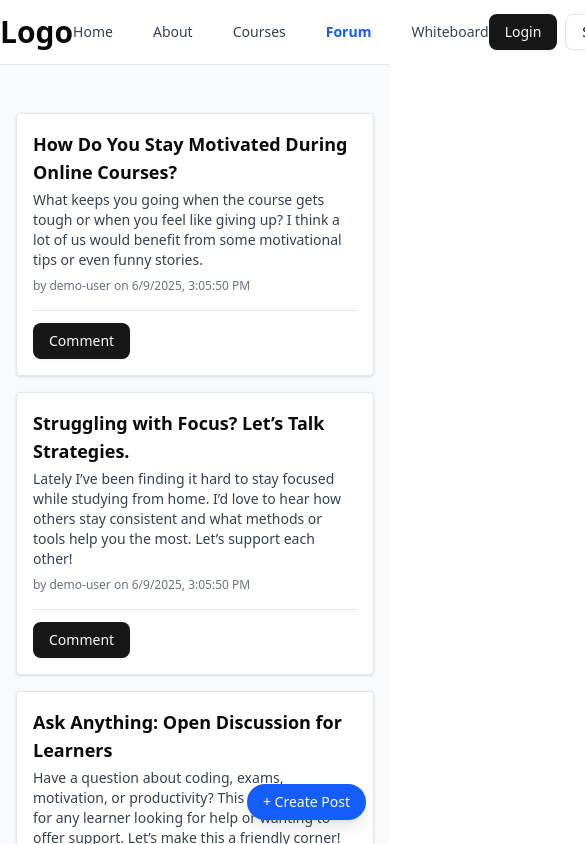
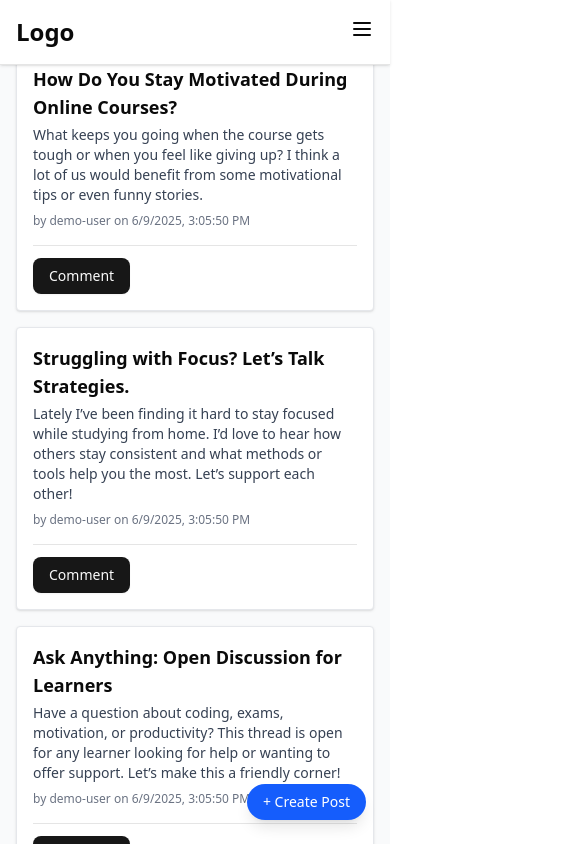
Before and after one commit to aakashstha1/fyp, a React (Vite) app in the folder frontend/: page /forumView in a window 390 px wide. Shown: the top 844 px of the page, 585 px wide, since content can reach past the window. Built offline with nearby package versions, Linux system fonts and the light colour scheme.

Commit message:
created mobile responsive nav bar

```diff
--- a/frontend/src/components/Navbar.jsx
+++ b/frontend/src/components/Navbar.jsx
@@ -11,12 +11,19 @@ import {
   DropdownMenuTrigger,
 } from "./ui/dropdown-menu";
 import { toast } from "sonner";
+import { Menu } from "lucide-react";
+import {
+  Sheet,
+  SheetContent,
+  SheetTrigger,
+} from "@/components/ui/sheet";
 
 function Navbar() {
   const navigate = useNavigate();
   const { currentUser, logout } = useAuth();
+
   const navLinkClasses = ({ isActive }) =>
-    `text-sm font-medium transition-colors ${
+    `text-base font-medium transition-colors ${
       isActive
         ? "text-blue-600 dark:text-blue-400 font-semibold"
         : "text-gray-700 dark:text-gray-300"
@@ -24,22 +31,79 @@ function Navbar() {
 
   const handleLogout = async () => {
     const res = await logout();
-    toast.success(res?.data?.message || "Logged out succesfully");
+    toast.success(res?.data?.message || "Logged out successfully");
     navigate("/login");
   };
 
+  const MobileNavLinks = () => (
+    <div className="flex flex-col items-center justify-center space-y-4 mt-8">
+      <NavLink to="/" className={navLinkClasses}>
+        Home
+      </NavLink>
+      <NavLink to="/about" className={navLinkClasses}>
+        About
+      </NavLink>
+      {currentUser && (
+        <>
+          <NavLink to="/my-docs" className={navLinkClasses}>
+            My Docs
+          </NavLink>
+          <NavLink to="/quiz-start" className={navLinkClasses}>
+            Quiz
+          </NavLink>
+        </>
+      )}
+      <NavLink to="/courses" className={navLinkClasses}>
+        Courses
+      </NavLink>
+      <NavLink to="/forumView" className={navLinkClasses}>
+        Forum
+      </NavLink>
+      <NavLink to="/my-board" className={navLinkClasses}>
+        Whiteboard
+      </NavLink>
+
+      <div className="border-t w-full pt-4 flex flex-col items-center gap-3">
+        {currentUser ? (
+          <>
+            <NavLink to="/profile" className={navLinkClasses}>
+              Profile
+            </NavLink>
+            <Button
+              onClick={handleLogout}
+              variant="destructive"
+              className="w-32"
+            >
+              Logout
+            </Button>
+          </>
+        ) : (
+          <>
+            <NavLink to="/login" className="w-full">
+              <Button className="w-32">Login</Button>
+            </NavLink>
+            <NavLink to="/signup" className="w-full">
+              <Button variant="outline" className="w-32">
+                Signup
+              </Button>
+            </NavLink>
+          </>
+        )}
+        <ModeToggle />
+      </div>
+    </div>
+  );
+
   return (
-    <div className="border-b dark:bg-gray-700">
-      <div className="max-w-7xl mx-auto flex items-center justify-between py-3">
-        {/* Left - Logo */}
-        <div>
-          <NavLink to="/">
-            <h1 className="text-3xl font-bold">Logo</h1>
-          </NavLink>
-        </div>
+    <div className="border-b dark:bg-gray-700 w-full z-50 fixed top-0 left-0 bg-white dark:bg-gray-700 shadow-sm">
+      <div className="max-w-7xl mx-auto flex items-center justify-between p-4">
+        {/* Logo */}
+        <NavLink to="/">
+          <h1 className="text-2xl font-bold">Logo</h1>
+        </NavLink>
 
-        {/* Center - Navigation Links */}
-        <div className="flex space-x-10">
+        {/* Desktop Links */}
+        <div className="hidden lg:flex space-x-8 items-center">
           <NavLink to="/" className={navLinkClasses}>
             Home
           </NavLink>
@@ -67,8 +131,8 @@ function Navbar() {
           </NavLink>
         </div>
 
-        {/* Right - Auth Buttons and Theme Toggle */}
-        <div className="flex items-center gap-2">
+        {/* Desktop Auth & Mode */}
+        <div className="hidden lg:flex items-center gap-2">
           {currentUser ? (
             <DropdownMenu>
               <DropdownMenuTrigger>
@@ -81,7 +145,7 @@ function Navbar() {
                 </Avatar>
               </DropdownMenuTrigger>
               <DropdownMenuContent className="w-30">
-                <NavLink to="profile">
+                <NavLink to="/profile">
                   <DropdownMenuItem>Profile</DropdownMenuItem>
                 </NavLink>
                 <DropdownMenuItem onClick={handleLogout}>
@@ -99,8 +163,19 @@ function Navbar() {
               </NavLink>
             </>
           )}
+          <ModeToggle />
+        </div>
 
-          <ModeToggle />
+        {/* Mobile Hamburger */}
+        <div className="lg:hidden">
+          <Sheet>
+            <SheetTrigger>
+              <Menu size={24} />
+            </SheetTrigger>
+            <SheetContent side="left" className="w-[250px] sm:w-[300px]">
+              <MobileNavLinks />
+            </SheetContent>
+          </Sheet>
         </div>
       </div>
     </div>
```
